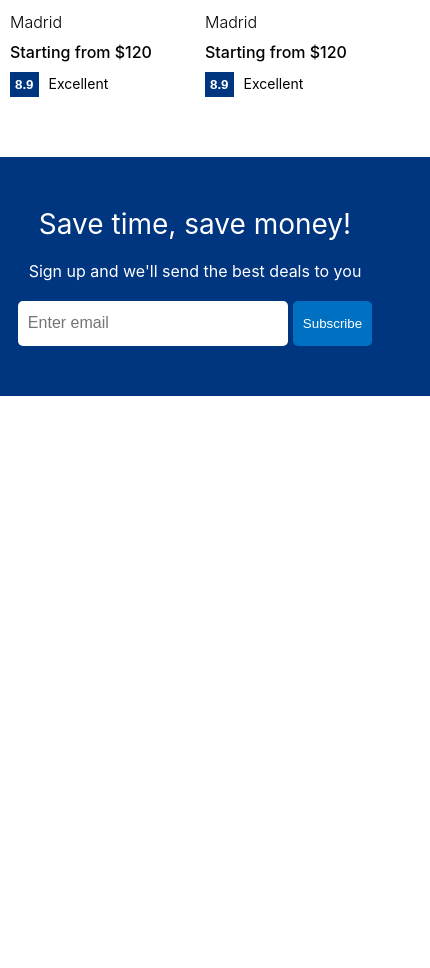
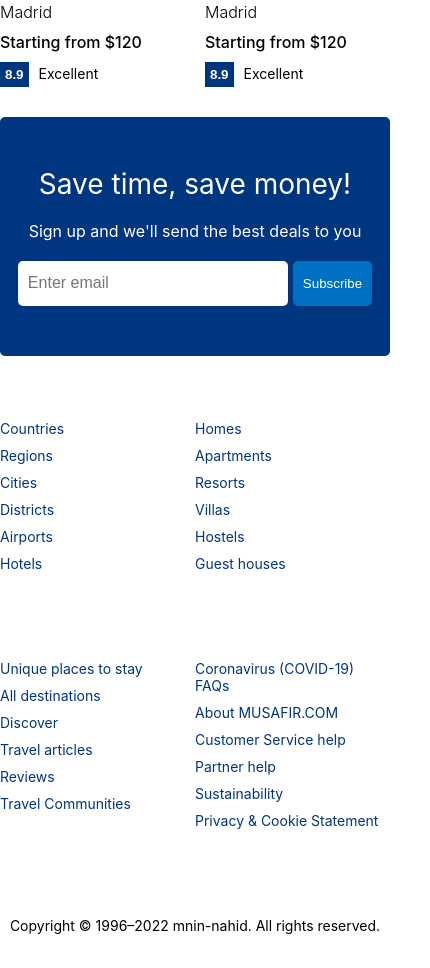
Before and after one commit to mnin-nahid/musafir-booking, a React (Create React App) app in the folder client_code/: page / in a window 390 px wide. Shown: the part 3088-4056 px from the top of the page, 430 px wide, since content can reach past the window. Before the commit the page ends 3494 px from the top, so only its background shows below. Built offline with nearby package versions, Linux system fonts and the light colour scheme.

Commit message:
added footer

```diff
--- a/client_code/src/components/EmailSubscription/index.scss
+++ b/client_code/src/components/EmailSubscription/index.scss
@@ -7,7 +7,8 @@
     align-items: center;
     gap: 20px;
     margin-top: 30px;
-    padding: 50px;
+    padding: 50px 0px;
+    border-radius: 5px;
 
     .emailTitle {
         font-size: 28px;
@@ -15,6 +16,7 @@
 
     .emailInputContainer {
         display: flex;
+
         input {
             width: 300px;
             height: 30px;
@@ -43,6 +45,7 @@
 
 @media screen and (max-width: 767px) {
     .emailSubscription {
+        margin: 0;
         .emailInputContainer {
             display: flex;
             input {
--- /dev/null
+++ b/client_code/src/components/Footer/index.jsx
@@ -0,0 +1,56 @@
+import React from 'react';
+import './index.scss';
+
+const index = () => {
+    return (
+        <div className='footer'>
+            <div className="footerCintainer">
+
+                <div className="category">
+                    <ul className="footerList">
+                        <li className="footerListItem">Countries</li>
+                        <li className="footerListItem">Regions</li>
+                        <li className="footerListItem">Cities</li>
+                        <li className="footerListItem">Districts</li>
+                        <li className="footerListItem">Airports</li>
+                        <li className="footerListItem">Hotels</li>
+                    </ul>
+                </div>
+                <div className="category">
+                    <ul className="footerList">
+                        <li className="footerListItem">Homes</li>
+                        <li className="footerListItem">Apartments</li>
+                        <li className="footerListItem">Resorts</li>
+                        <li className="footerListItem">Villas</li>
+                        <li className="footerListItem">Hostels</li>
+                        <li className="footerListItem">Guest houses</li>
+                    </ul>
+                </div>
+                <div className="category">
+                    <ul className="footerList">
+                        <li className="footerListItem">Unique places to stay</li>
+                        <li className="footerListItem">All destinations</li>
+                        <li className="footerListItem">Discover</li>
+                        <li className="footerListItem">Travel articles</li>
+                        <li className="footerListItem">Reviews</li>
+                        <li className="footerListItem">Travel Communities</li>
+                    </ul>
+                </div>
+                <div className="category">
+                    <ul className="footerList">
+                        <li className="footerListItem">Coronavirus (COVID-19) FAQs</li>
+                        <li className="footerListItem">About MUSAFIR.COM</li>
+                        <li className="footerListItem">Customer Service help</li>
+                        <li className="footerListItem">Partner help</li>
+                        <li className="footerListItem">Sustainability</li>
+                        <li className="footerListItem">Privacy & Cookie Statement</li>
+                    </ul>
+                </div>
+            </div>
+            <div className="developCradite">
+                <p>Copyright © 1996–2022 mnin-nahid. All rights reserved.</p>
+            </div>
+        </div>
+    )
+}
+export default index;
--- /dev/null
+++ b/client_code/src/components/Footer/index.scss
@@ -0,0 +1,62 @@
+.footer {
+    width: 100%;
+    max-width: 1024px;
+    font-size: 14px;
+
+    .developCradite {
+        text-align: center;
+    }
+
+    .footerCintainer {
+        display: flex;
+
+
+        .category {
+            display: flex;
+            width: 100%;
+            justify-content: space-between;
+            margin-bottom: 50px;
+
+            .footerList {
+                list-style: none;
+                padding: 0;
+
+                .footerListItem {
+                    margin-bottom: 10px;
+                    color: #003580;
+                    cursor: pointer;
+                }
+
+
+            }
+        }
+    }
+}
+
+@media screen and (max-width: 767px) {
+    .footer {
+        margin: 20px;
+
+        .footerCintainer {
+            display: grid;
+            grid-template-columns: repeat(2, 1fr);
+
+            .category {
+                width: 100%;
+                margin-bottom: 50px;
+
+                .footerList {
+                    list-style: none;
+                    padding: 0;
+
+                    .footerListItem {
+                        margin-bottom: 10px;
+                        color: #003580;
+                        cursor: pointer;
+                    }
+
+                }
+            }
+        }
+    }
+}
--- a/client_code/src/pages/Home/index.jsx
+++ b/client_code/src/pages/Home/index.jsx
@@ -5,6 +5,7 @@ import Featured from "../../components/Featured";
 import Property from "../../components/Property";
 import TopHotels from "../../components/TopHotels";
 import EmailSubscription from "../../components/EmailSubscription";
+import Footer from "../../components/Footer";
 import './index.scss';
 
 export default function Home() {
@@ -23,6 +24,7 @@ export default function Home() {
         </h1>
         < TopHotels />
         < EmailSubscription />
+        < Footer />
 
       </div>
     </div>
--- a/client_code/src/pages/Home/index.scss
+++ b/client_code/src/pages/Home/index.scss
@@ -1,3 +1,4 @@
+
 .homeContainer {
     margin-top: 50px;
     display: flex;
@@ -5,7 +6,7 @@
     align-items: center;
     gap: 30px;
     padding-top: 50px;
-    margin: 10px 10px;
+    // margin: 10px 10px;
 
     .homeTitle {
         width: 100%;
@@ -17,7 +18,7 @@
 //mobile responsive
 @media screen and (max-width: 767px) {
     .homeContainer {
-        margin: 10px 10px;
+        margin: 0px 0px;
         padding-top: 280px;
     }
 }
```
